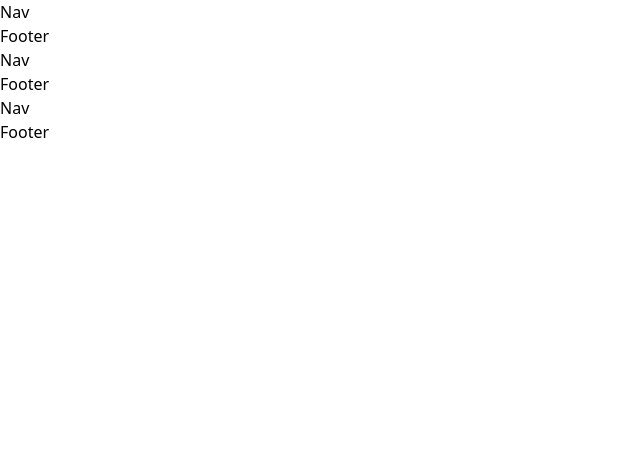
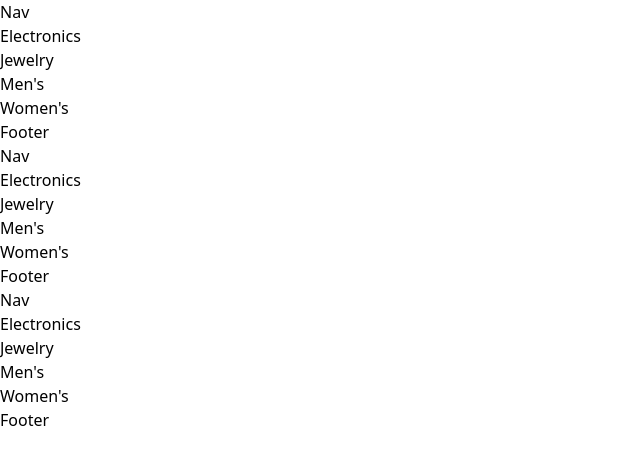
Before and after one commit to MattisZheng/e-commerce, a React (Vite) app: page / in a window 1280 px wide. Shown: the top 464 px of the page, without its empty margins (0-640 px from the left). Built offline with nearby package versions, Linux system fonts and the light colour scheme; no server answers.

Commit message:
create side component

```diff
--- /dev/null
+++ b/src/components/Side/Side.tsx
@@ -0,0 +1,22 @@
+import { useState } from "react";
+
+const Side = () => {
+  async function getCategories() {
+    const res = await fetch(`https://fakestoreapi.com/products/categories`);
+    const data = await res.json();
+    console.log(data);
+  }
+
+  return (
+    <div>
+      <ul>
+        <li>Electronics</li>
+        <li>Jewelry</li>
+        <li>Men's</li>
+        <li>Women's</li>
+      </ul>
+    </div>
+  );
+};
+
+export default Side;
--- a/src/pages/SearchResult.tsx
+++ b/src/pages/SearchResult.tsx
@@ -1,10 +1,19 @@
 import Nav from "../components/Nav/Nav";
+import Side from "../components/Side/Side";
 import Footer from "../components/Footer/Footer";
 
 const SearchResult = () => {
+  async function getProducts() {
+    const res = await fetch(`https://fakestoreapi.com/products`);
+    const data = await res.json();
+  }
+
+  async function searchProduct() {}
+
   return (
     <div>
       <Nav />
+      <Side />
       <Footer />
     </div>
   );
--- a/src/pages/home.tsx
+++ b/src/pages/home.tsx
@@ -1,10 +1,12 @@
 import Nav from "../components/Nav/Nav";
+import Side from "../components/Side/Side";
 import Footer from "../components/Footer/Footer";
 
 const home = () => {
   return (
     <div>
       <Nav />
+      <Side />
       <Footer />
     </div>
   );
--- a/src/pages/product.tsx
+++ b/src/pages/product.tsx
@@ -1,10 +1,29 @@
 import Nav from "../components/Nav/Nav";
+import Side from "../components/Side/Side";
 import Footer from "../components/Footer/Footer";
 
+import { useState, useEffect } from "react";
+
 const Product = () => {
+  const [product, setProduct] = useState([]);
+
+  async function getProduct(item: any) {
+    const res = await fetch(`https://fakestoreapi.com/products/${item}`);
+    const data = await res.json();
+    setProduct(data);
+  }
+
+  useEffect(() => {
+    getProduct(1);
+  }, []);
+
   return (
     <div>
       <Nav />
+      <Side />
+      <h1>{product.title}</h1>
+      <p>{product.price}</p>
+      <p>{product.description}</p>
       <Footer />
     </div>
   );
```
